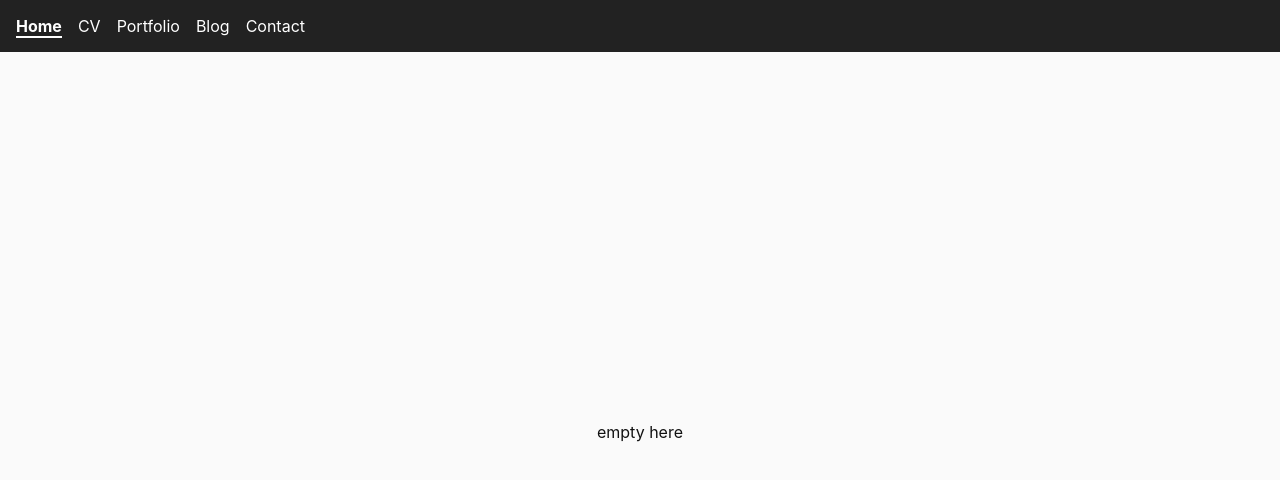
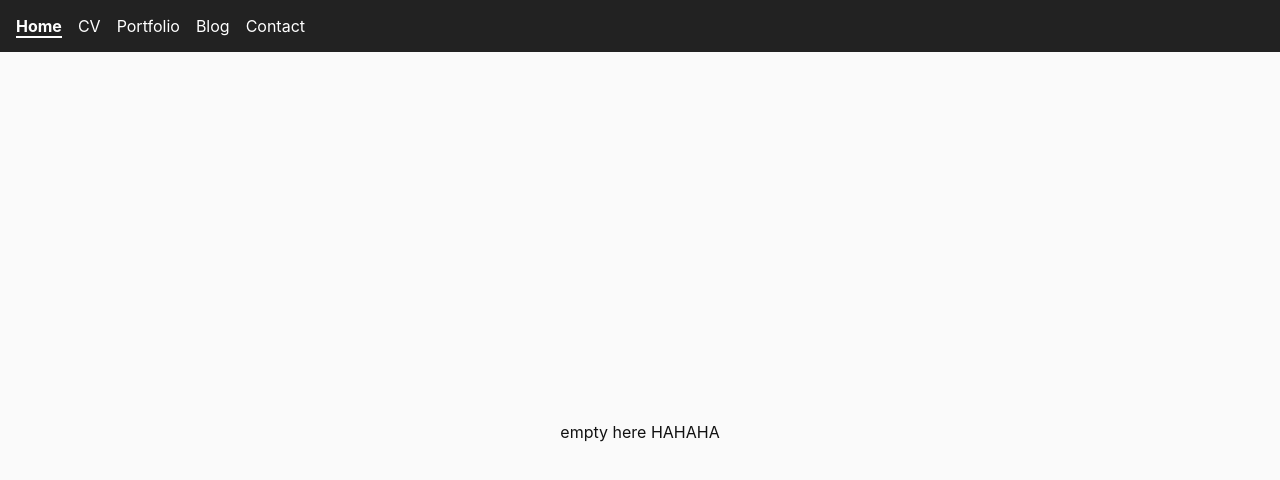
Before and after one commit to aleksygluchow/project03, a Next.js app: page / in a window 1280 px wide. Shown: the top 480 px of the page. Built offline with nearby package versions, Linux system fonts and the light colour scheme.

Commit message:
Update placeholder text in index.js

```diff
--- a/src/pages/index.js
+++ b/src/pages/index.js
@@ -16,7 +16,7 @@ export default function Home() {
       </Head>
 
       <main style={styles.page} role="main">
-        empty here
+        empty here HAHAHA
       </main>
     </>
   );
```
